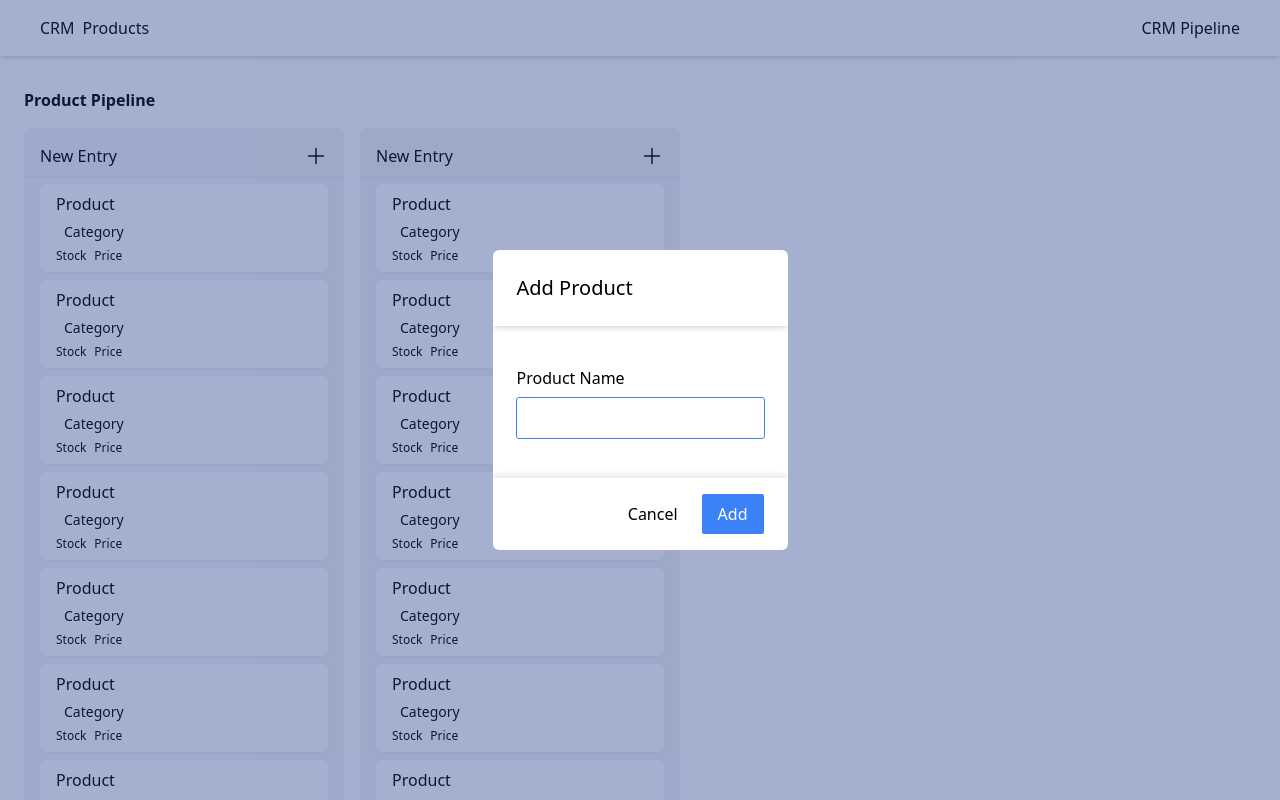
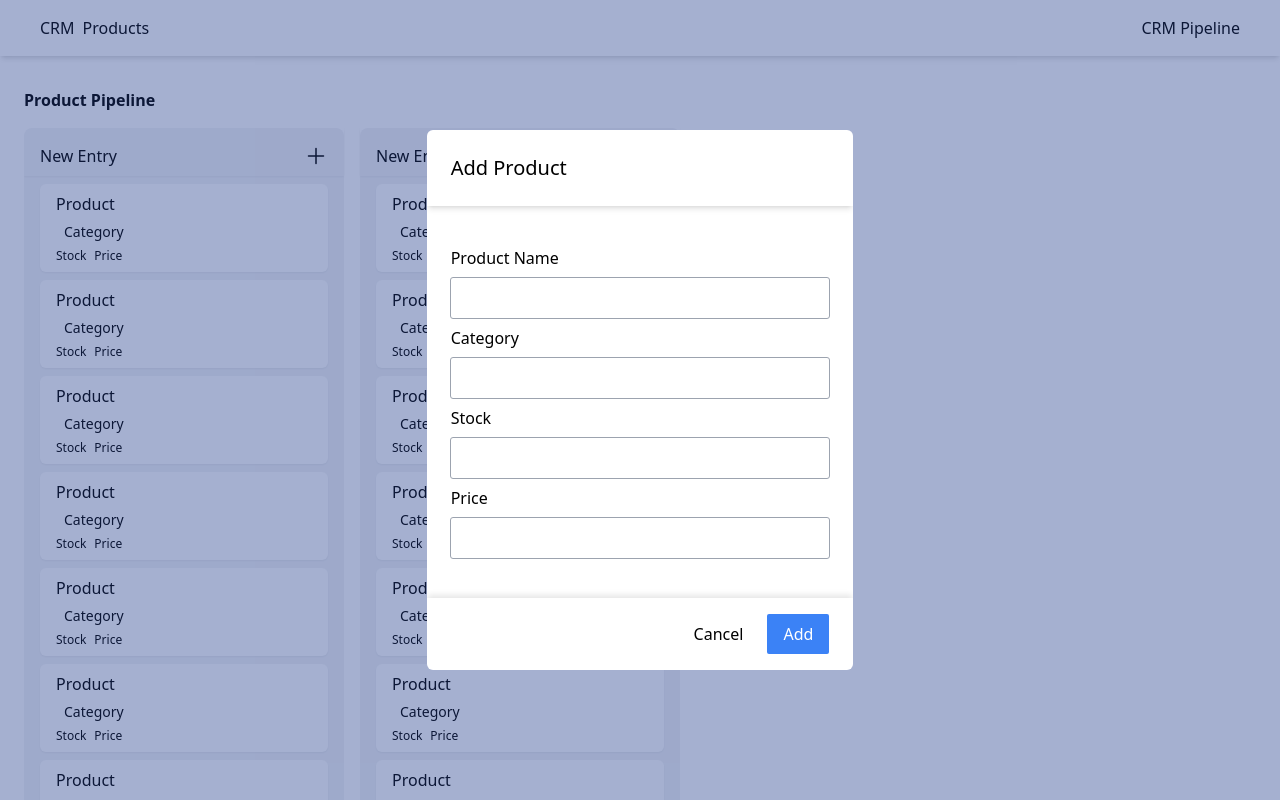
Before and after one commit to maroqijalil/simple-crm-web, a Vue app: page / in a window 1280 px wide. Built offline with nearby package versions, Linux system fonts and the light colour scheme.

Commit message:
feat: add porduct modal

```diff
--- /dev/null
+++ b/src/Modules/Common/Application/UseCases/AddProduct.ts
@@ -0,0 +1,9 @@
+import UseCase from "@/Core/UseCase/UseCase";
+import type ProductModel from "../../Domain/Models/ProductModel";
+import ProductsLocalStorage from "../../Infrastructure/Persistence/ProductsLocalStorage";
+
+export default class AddProduct extends UseCase<ProductModel, any> {
+  execute = (product: ProductModel) => {
+    new ProductsLocalStorage().add(product);
+  };
+}
--- a/src/Modules/Common/Infrastructure/Persistence/ProductsLocalStorage.ts
+++ b/src/Modules/Common/Infrastructure/Persistence/ProductsLocalStorage.ts
@@ -37,6 +37,8 @@ export default class ProductsLocalStorage {
 
         return this.set(products);
       }
+
+      return this.set([product]);
     } catch (e) {
       console.log(e);
     }
--- a/src/Modules/Common/Presentation/Components/Inputs/InputLabelComponent.vue
+++ b/src/Modules/Common/Presentation/Components/Inputs/InputLabelComponent.vue
@@ -3,7 +3,8 @@
     <label>{{ label }}</label>
     <input
       :type="type"
-      class="p-2 outline outline-1 outline-blue-500 rounded-sm"
+      :required="required"
+      class="p-2 outline outline-1 outline-gray-400 focus:outline-2 focus:outline-blue-500 transition-all rounded-sm"
       v-model.lazy="value"
     />
   </div>
@@ -15,6 +16,7 @@ import { ref, watchEffect } from "vue";
 interface Props {
   label: string;
   type: string;
+  required: boolean;
   setValue: (value: string | number | undefined) => void;
 }
 
--- a/src/Modules/Common/Presentation/Components/Modals/AddProductModalComponent.vue
+++ b/src/Modules/Common/Presentation/Components/Modals/AddProductModalComponent.vue
@@ -2,12 +2,12 @@
   <div
     class="absolute w-screen h-screen bg-blue-900/40 z-10 flex justify-center items-center"
   >
-    <div class="bg-white flex flex-col gap-2 rounded-md overflow-hidden">
+    <form class="bg-white flex flex-col gap-2 rounded-md overflow-hidden w-1/3">
       <div class="p-6 shadow-md w-full">
         <h1 class="text-xl font-medium">Add Product</h1>
       </div>
 
-      <div class="px-6 py-8">
+      <div class="px-6 py-8 flex flex-col gap-2">
         <InputLabelComponent
           label="Product Name"
           type="text"
@@ -16,22 +16,61 @@
               inputs.name = typeof value === 'string' ? value : '';
             }
           "
+          required
+        />
+
+        <InputLabelComponent
+          label="Category"
+          type="text"
+          :setValue="
+            (value) => {
+              inputs.category = typeof value === 'string' ? value : '';
+            }
+          "
+          required
+        />
+
+        <InputLabelComponent
+          label="Stock"
+          type="number"
+          :setValue="
+            (value) => {
+              inputs.stock = typeof value === 'number' ? value : 0;
+            }
+          "
+          required
+        />
+
+        <InputLabelComponent
+          label="Price"
+          type="number"
+          :setValue="
+            (value) => {
+              inputs.price = typeof value === 'number' ? value : 0;
+            }
+          "
+          required
         />
       </div>
 
       <div class="px-6 py-4 shadow-md-top flex justify-end gap-2">
         <button
-          class="px-4 py-2 hover:bg-gray-200 cursor-pointer transition-all"
+          class="px-4 py-2 hover:bg-gray-200 cursor-pointer rounded-sm transition-all"
+          type="button"
+          @click="close"
         >
           Cancel
         </button>
+
         <button
+          type="submit"
+          @click.prevent="submit"
           class="px-4 py-2 text-white rounded-sm bg-blue-500 hover:bg-blue-700 cursor-pointer transition-all"
         >
           Add
         </button>
       </div>
-    </div>
+    </form>
   </div>
 </template>
 
@@ -39,6 +78,13 @@
 import InputLabelComponent from "../Inputs/InputLabelComponent.vue";
 import { reactive, watch } from "vue";
 import type ProductModel from "@/Modules/Common/Domain/Models/ProductModel";
+import AddProduct from "@/Modules/Common/Application/UseCases/AddProduct";
+
+interface Props {
+  close: () => void;
+}
+
+defineProps<Props>();
 
 const inputs: ProductModel = reactive({
   name: "",
@@ -47,9 +93,9 @@ const inputs: ProductModel = reactive({
   price: 0,
 });
 
-watch(inputs, (value, oldvalue) => {
-  console.log(value);
-});
+const submit = () => {
+  new AddProduct().execute(inputs);
+};
 </script>
 
 <style scoped>
```
